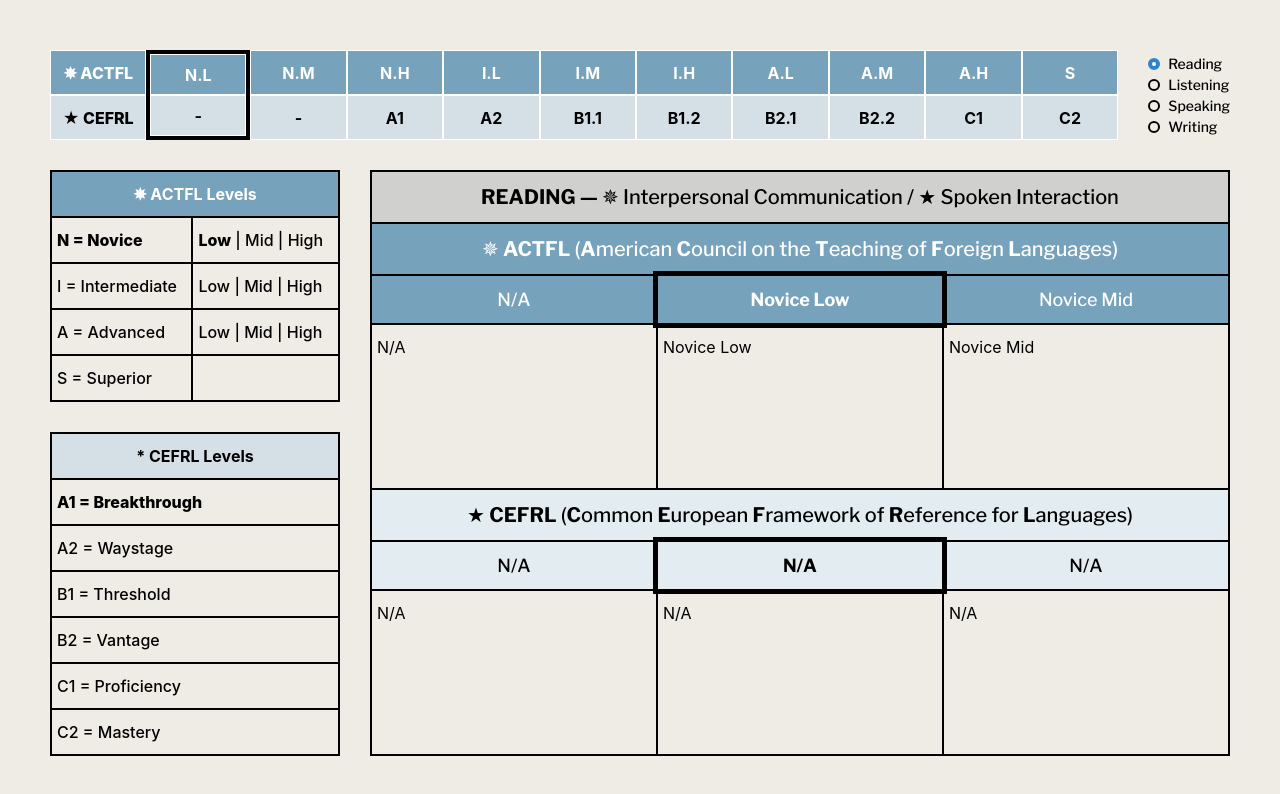
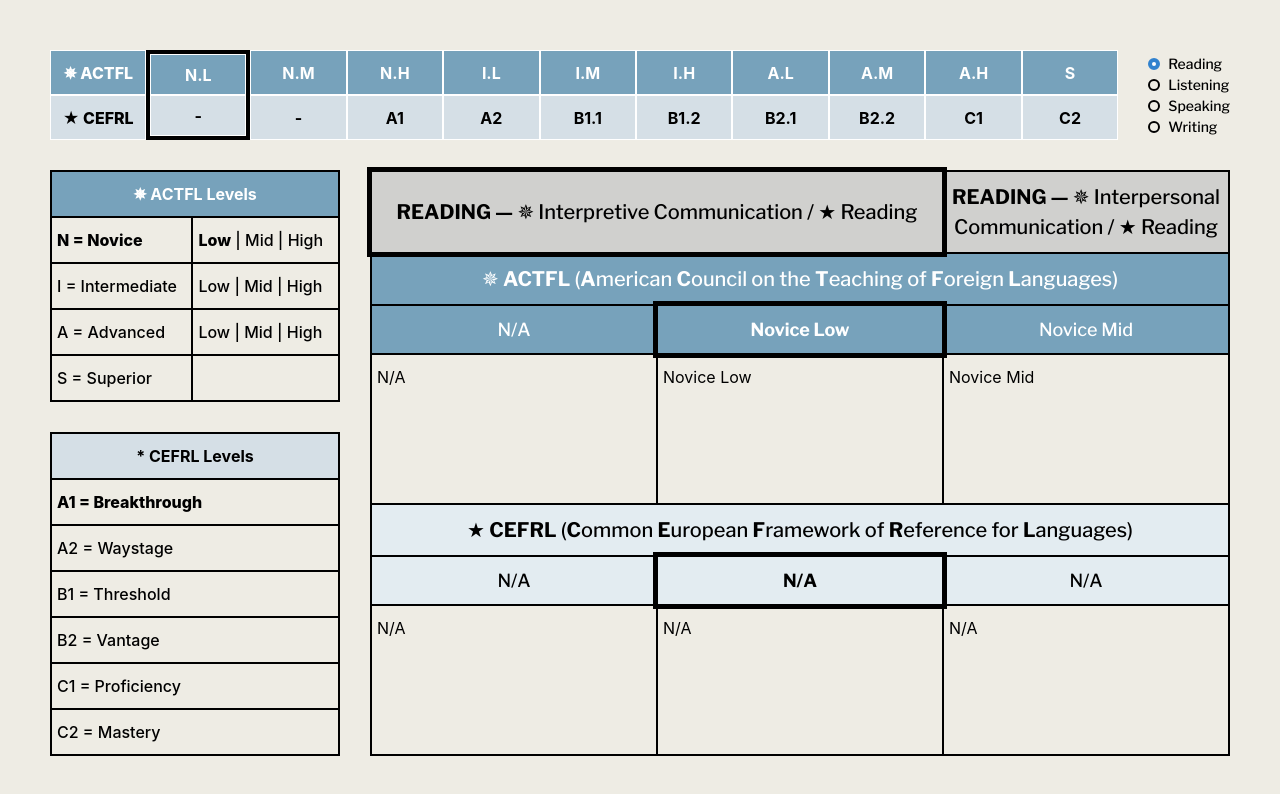
Before and after one commit to chaixinzhe2000/french_leveling_tool, a React (Create React App) app: page / in a window 1280 px wide. Shown: the top 794 px of the page. Built offline with nearby package versions, Linux system fonts and the light colour scheme.

Commit message:
added selection for sub categories

```diff
--- a/src/components/MainTable/MainTable.tsx
+++ b/src/components/MainTable/MainTable.tsx
@@ -1,8 +1,8 @@
 import * as React from "react"
 import { useEffect, useState } from "react"
-import { useRecoilValue } from "recoil"
-import { ACTFLLevelState, TestAreaState } from "../atom"
-import { ACTFLContentListeningRichText, ACTFLContentReadingRichText, ACTFLContentSpeakingRichText, ACTFLContentWritingRichText, CEFRLContentListeningRichText, CEFRLContentReadingRichText, CEFRLContentSpeakingRichText, CEFRLContentWritingRichText } from "../content"
+import { useRecoilState, useRecoilValue } from "recoil"
+import { ACTFLLevelState, isAlternativeSubCategoryState, TestAreaState } from "../atom"
+import { ACTFLContentListeningRichTextAlternative, ACTFLContentListeningRichTextMain, ACTFLContentReadingRichTextAlternative, ACTFLContentReadingRichTextMain, ACTFLContentSpeakingRichTextAlternative, ACTFLContentSpeakingRichTextMain, ACTFLContentWritingRichTextAlternative, ACTFLContentWritingRichTextMain, CEFRLContentListeningRichTextAlternative, CEFRLContentListeningRichTextMain, CEFRLContentReadingRichTextAlternative, CEFRLContentReadingRichTextMain, CEFRLContentSpeakingRichTextAlternative, CEFRLContentSpeakingRichTextMain, CEFRLContentWritingRichTextAlternative, CEFRLContentWritingRichTextMain } from "../content"
 import { ACTFLLevel, TestArea } from "../levels"
 import "./styles.css"
 
@@ -10,6 +10,7 @@
 
 	const selectedACTFLLevel = useRecoilValue(ACTFLLevelState)
 	const selectedTestArea = useRecoilValue(TestAreaState)
+	const [isAlternativeSubCategory, setIsAlternativeSubCategory] = useRecoilState(isAlternativeSubCategoryState)
 
 	const [testAreaString, setTestAreaString]: [string, any] = useState(selectedTestArea)
 
@@ -52,6 +53,45 @@
 		"C2",
 		"N/A"
 	]
+
+	const handleIsAlternativeSubCategoryChange = (isAlternative: boolean) => {
+		setIsAlternativeSubCategory(isAlternative)
+	}
+
+	const getAssessmentAreaHeadingMain = () => {
+		switch (selectedTestArea) {
+			case TestArea.LISTENING: {
+				return "✵ Interpretive Communication / ★ Listening"
+			}
+			case TestArea.READING: {
+				return "✵ Interpretive Communication / ★ Reading"
+			}
+			case TestArea.SPEAKING: {
+				return "✵ Interpersonal Communication / ★ Spoken Interaction"
+			}
+			case TestArea.WRITING: {
+				return "✵ Presentational Communication / ★ Writing"
+			}
+		}
+	}
+
+	const getAssessmentAreaHeadingAlternative = () => {
+		switch (selectedTestArea) {
+			case TestArea.LISTENING: {
+				return "✵ Interpersonal Communication / ★ Listening"
+			}
+			case TestArea.READING: {
+				return "✵ Interpersonal Communication / ★ Reading"
+			}
+			case TestArea.SPEAKING: {
+				return "✵ Presentational Communication / ★ Spoken Production"
+			}
+			case TestArea.WRITING: {
+				return "✵ Interpersonal Communication / ★ Writing"
+			}
+		}
+	}
+
 
 	const setLevel = () => {
 		switch (selectedACTFLLevel) {
@@ -99,52 +139,102 @@
 	}
 
 	useEffect(() => {
+		// main
+		if (!isAlternativeSubCategory) {
 			switch (selectedTestArea) {
 				case TestArea.LISTENING: {
 					setTestAreaString(TestArea.LISTENING)
-				setACTFLContentOne(ACTFLContentListeningRichText[levelIndex - 1])
-				setACTFLContentTwo(ACTFLContentListeningRichText[levelIndex])
-				setACTFLContentThree(ACTFLContentListeningRichText[levelIndex + 1])
-				setCEFRLContentOne(CEFRLContentListeningRichText[levelIndex - 1])
-				setCEFRLContentTwo(CEFRLContentListeningRichText[levelIndex])
-				setCEFRLContentThree(CEFRLContentListeningRichText[levelIndex + 1])
+					setACTFLContentOne(ACTFLContentListeningRichTextMain[levelIndex - 1])
+					setACTFLContentTwo(ACTFLContentListeningRichTextMain[levelIndex])
+					setACTFLContentThree(ACTFLContentListeningRichTextMain[levelIndex + 1])
+					setCEFRLContentOne(CEFRLContentListeningRichTextMain[levelIndex - 1])
+					setCEFRLContentTwo(CEFRLContentListeningRichTextMain[levelIndex])
+					setCEFRLContentThree(CEFRLContentListeningRichTextMain[levelIndex + 1])
 					break
 				}
 				case TestArea.READING: {
 					setTestAreaString(TestArea.READING)
-				setACTFLContentOne(ACTFLContentReadingRichText[levelIndex - 1])
-				setACTFLContentTwo(ACTFLContentReadingRichText[levelIndex])
-				setACTFLContentThree(ACTFLContentReadingRichText[levelIndex + 1])
-				setCEFRLContentOne(CEFRLContentReadingRichText[levelIndex - 1])
-				setCEFRLContentTwo(CEFRLContentReadingRichText[levelIndex])
-				setCEFRLContentThree(CEFRLContentReadingRichText[levelIndex + 1])
+					setACTFLContentOne(ACTFLContentReadingRichTextMain[levelIndex - 1])
+					setACTFLContentTwo(ACTFLContentReadingRichTextMain[levelIndex])
+					setACTFLContentThree(ACTFLContentReadingRichTextMain[levelIndex + 1])
+					setCEFRLContentOne(CEFRLContentReadingRichTextMain[levelIndex - 1])
+					setCEFRLContentTwo(CEFRLContentReadingRichTextMain[levelIndex])
+					setCEFRLContentThree(CEFRLContentReadingRichTextMain[levelIndex + 1])
 					break
 				}
 				case TestArea.SPEAKING: {
 					setTestAreaString(TestArea.SPEAKING)
-				setACTFLContentOne(ACTFLContentSpeakingRichText[levelIndex - 1])
-				setACTFLContentTwo(ACTFLContentSpeakingRichText[levelIndex])
-				setACTFLContentThree(ACTFLContentSpeakingRichText[levelIndex + 1])
-				setCEFRLContentOne(CEFRLContentSpeakingRichText[levelIndex - 1])
-				setCEFRLContentTwo(CEFRLContentSpeakingRichText[levelIndex])
-				setCEFRLContentThree(CEFRLContentSpeakingRichText[levelIndex + 1])
+					setACTFLContentOne(ACTFLContentSpeakingRichTextMain[levelIndex - 1])
+					setACTFLContentTwo(ACTFLContentSpeakingRichTextMain[levelIndex])
+					setACTFLContentThree(ACTFLContentSpeakingRichTextMain[levelIndex + 1])
+					setCEFRLContentOne(CEFRLContentSpeakingRichTextMain[levelIndex - 1])
+					setCEFRLContentTwo(CEFRLContentSpeakingRichTextMain[levelIndex])
+					setCEFRLContentThree(CEFRLContentSpeakingRichTextMain[levelIndex + 1])
 					break
 				}
 				case TestArea.WRITING: {
 					setTestAreaString(TestArea.WRITING)
-				setACTFLContentOne(ACTFLContentWritingRichText[levelIndex - 1])
-				setACTFLContentTwo(ACTFLContentWritingRichText[levelIndex])
-				setACTFLContentThree(ACTFLContentWritingRichText[levelIndex + 1])
-				setCEFRLContentOne(CEFRLContentWritingRichText[levelIndex - 1])
-				setCEFRLContentTwo(CEFRLContentWritingRichText[levelIndex])
-				setCEFRLContentThree(CEFRLContentWritingRichText[levelIndex + 1])
+					setACTFLContentOne(ACTFLContentWritingRichTextMain[levelIndex - 1])
+					setACTFLContentTwo(ACTFLContentWritingRichTextMain[levelIndex])
+					setACTFLContentThree(ACTFLContentWritingRichTextMain[levelIndex + 1])
+					setCEFRLContentOne(CEFRLContentWritingRichTextMain[levelIndex - 1])
+					setCEFRLContentTwo(CEFRLContentWritingRichTextMain[levelIndex])
+					setCEFRLContentThree(CEFRLContentWritingRichTextMain[levelIndex + 1])
 					break
 				}
 				default: {
 					break
 				}
 			}
-	}, [levelIndex, selectedTestArea])
+			// alternative
+		} else {
+			switch (selectedTestArea) {
+				case TestArea.LISTENING: {
+					setTestAreaString(TestArea.LISTENING)
+					setACTFLContentOne(ACTFLContentListeningRichTextAlternative[levelIndex - 1])
+					setACTFLContentTwo(ACTFLContentListeningRichTextAlternative[levelIndex])
+					setACTFLContentThree(ACTFLContentListeningRichTextAlternative[levelIndex + 1])
+					setCEFRLContentOne(CEFRLContentListeningRichTextAlternative[levelIndex - 1])
+					setCEFRLContentTwo(CEFRLContentListeningRichTextAlternative[levelIndex])
+					setCEFRLContentThree(CEFRLContentListeningRichTextAlternative[levelIndex + 1])
+					break
+				}
+				case TestArea.READING: {
+					setTestAreaString(TestArea.READING)
+					setACTFLContentOne(ACTFLContentReadingRichTextAlternative[levelIndex - 1])
+					setACTFLContentTwo(ACTFLContentReadingRichTextAlternative[levelIndex])
+					setACTFLContentThree(ACTFLContentReadingRichTextAlternative[levelIndex + 1])
+					setCEFRLContentOne(CEFRLContentReadingRichTextAlternative[levelIndex - 1])
+					setCEFRLContentTwo(CEFRLContentReadingRichTextAlternative[levelIndex])
+					setCEFRLContentThree(CEFRLContentReadingRichTextAlternative[levelIndex + 1])
+					break
+				}
+				case TestArea.SPEAKING: {
+					setTestAreaString(TestArea.SPEAKING)
+					setACTFLContentOne(ACTFLContentSpeakingRichTextAlternative[levelIndex - 1])
+					setACTFLContentTwo(ACTFLContentSpeakingRichTextAlternative[levelIndex])
+					setACTFLContentThree(ACTFLContentSpeakingRichTextAlternative[levelIndex + 1])
+					setCEFRLContentOne(CEFRLContentSpeakingRichTextAlternative[levelIndex - 1])
+					setCEFRLContentTwo(CEFRLContentSpeakingRichTextAlternative[levelIndex])
+					setCEFRLContentThree(CEFRLContentSpeakingRichTextAlternative[levelIndex + 1])
+					break
+				}
+				case TestArea.WRITING: {
+					setTestAreaString(TestArea.WRITING)
+					setACTFLContentOne(ACTFLContentWritingRichTextAlternative[levelIndex - 1])
+					setACTFLContentTwo(ACTFLContentWritingRichTextAlternative[levelIndex])
+					setACTFLContentThree(ACTFLContentWritingRichTextAlternative[levelIndex + 1])
+					setCEFRLContentOne(CEFRLContentWritingRichTextAlternative[levelIndex - 1])
+					setCEFRLContentTwo(CEFRLContentWritingRichTextAlternative[levelIndex])
+					setCEFRLContentThree(CEFRLContentWritingRichTextAlternative[levelIndex + 1])
+					break
+				}
+				default: {
+					break
+				}
+			}
+		}
+	}, [levelIndex, selectedTestArea, isAlternativeSubCategory])
 
 	useEffect(() => {
 		setLevel()
@@ -155,14 +245,22 @@
 		<table className="tg table-wrapper">
 			<thead>
 				<tr>
-					<th className="tg-wp8o main-table-header" colSpan={3}>
-						{testAreaString} — <p style={{ display: "inline", fontWeight: 500 }}>✵ Interpersonal Communication / ★ Spoken Interaction</p>
+					<th
+						className={`main-table-header ${!isAlternativeSubCategory && "selected-cell"}`}
+						colSpan={isAlternativeSubCategory ? 1 : 2}
+						onClick={() => { handleIsAlternativeSubCategoryChange(false) }}>
+						{testAreaString} — <p style={{ display: "inline", fontWeight: 500 }}>{getAssessmentAreaHeadingMain()}</p>
+					</th>
+					<th className={`main-table-header ${isAlternativeSubCategory && "selected-cell"}`}
+						colSpan={isAlternativeSubCategory ? 2 : 1}
+						onClick={() => { handleIsAlternativeSubCategoryChange(true) }}>
+						{testAreaString} — <p style={{ display: "inline", fontWeight: 500 }}>{getAssessmentAreaHeadingAlternative()}</p>
 					</th>
 				</tr>
 			</thead>
 			<tbody>
 				<tr>
-					<td className="tg-mqa1 actfl-header" colSpan={3}>✵ <b>ACTFL</b> (<b>A</b>merican <b>C</b>ouncil on the <b>T</b>eaching of <b>F</b>oreign <b>L</b>anguages)</td>
+					<td className="tg-mqa1 actfl-header" colSpan={6}>✵ <b>ACTFL</b> (<b>A</b>merican <b>C</b>ouncil on the <b>T</b>eaching of <b>F</b>oreign <b>L</b>anguages)</td>
 				</tr>
 				<tr>
 					<td className="tg-wp8o actfl-level-one">{ACTFLLevelHeadingArray[levelIndex - 1]}</td>
--- a/src/components/MainTable/styles.css
+++ b/src/components/MainTable/styles.css
@@ -33,6 +33,7 @@
 	height: 18px;
 	text-align: center;
 	padding: 0;
+	width: 33.3%;
 }
 
 .cefrl-level-one {
@@ -42,13 +43,10 @@
 	height: 18px;
 	text-align: center;
 	padding: 0;
+	width: 33.3%;
 }
 
 .selected-cell {
 	outline: 4px solid black;
 	font-weight: 700;
 }
-
-.tg-wp8o {
-	width: 33.33%;
-}
--- a/src/components/atom.ts
+++ b/src/components/atom.ts
@@ -11,6 +11,11 @@
 	default: CEFRLLevel.BREAKTHROUGH // default value (aka initial value)
 });
 
+export const isAlternativeSubCategoryState = atom({
+	key: 'isAlternativeSubCategoryState', // unique ID (with respect to other atoms/selectors)
+	default: false // default value (aka initial value)
+});
+
 export const TestAreaState = atom({
 	key: 'TestAreaState',
 	default: TestArea.READING
```
Also changed, not shown: src/components/content.tsx (+150 -30 lines). Lines whose indentation alone changed are shown as unchanged.
